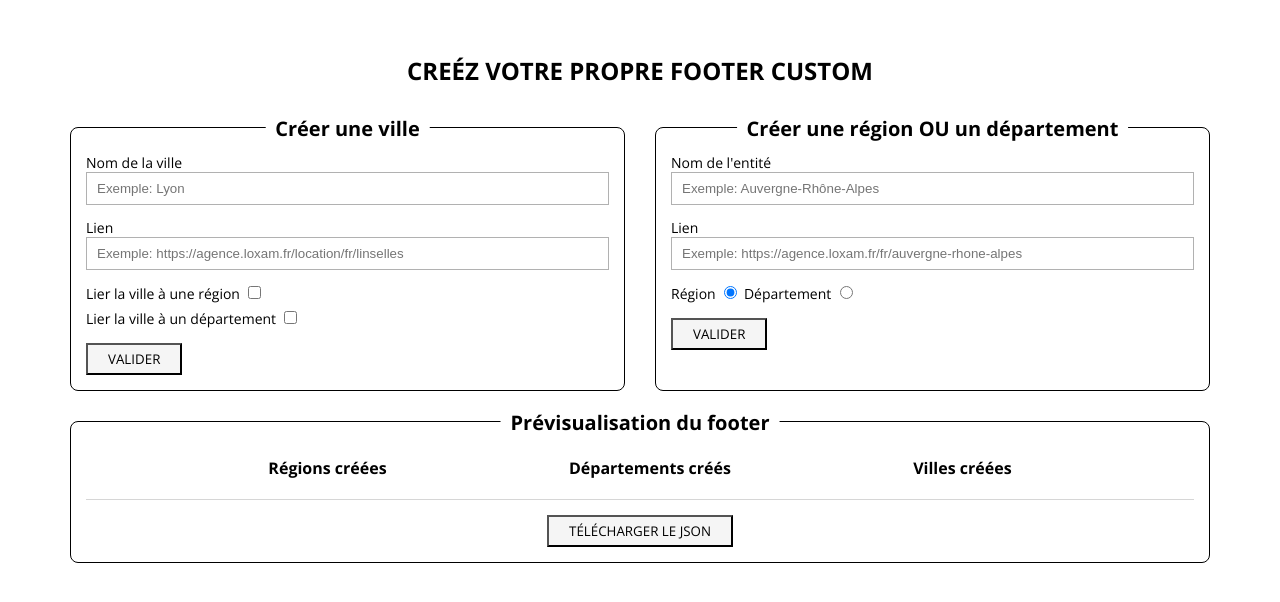
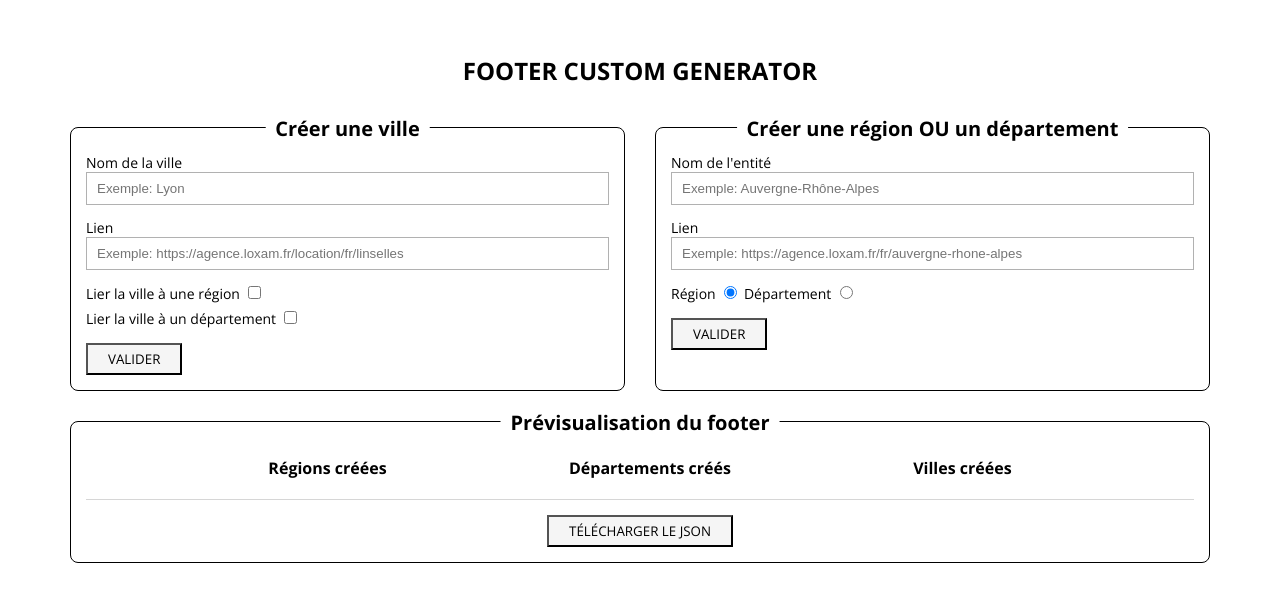
Before and after one commit to FM-O/footer-custom-generator, a website built with webpack: page client/index.html in a window 1280 px wide. Built offline with nearby package versions, Linux system fonts and the light colour scheme.

Commit message:
feat: updated title + version description

```diff
--- a/client/index.html
+++ b/client/index.html
@@ -9,7 +9,7 @@
 <body>
   <div id="main">
       <div id="notification-container"></div>
-      <h1 class="main-title">Creéz votre propre footer Custom</h1>
+      <h1 class="main-title">Footer Custom Generator</h1>
 
       <div class="main-wrapper">
         <section class="forms-section">
--- a/package.json
+++ b/package.json
@@ -1,6 +1,6 @@
 {
   "name": "footer-custom-generator",
-  "version": "0.3.0-alpha",
+  "version": "1.0.0-beta",
   "description": "Custom footer generator to simplyfy customer success process",
   "main": "index.js",
   "scripts": {
```
